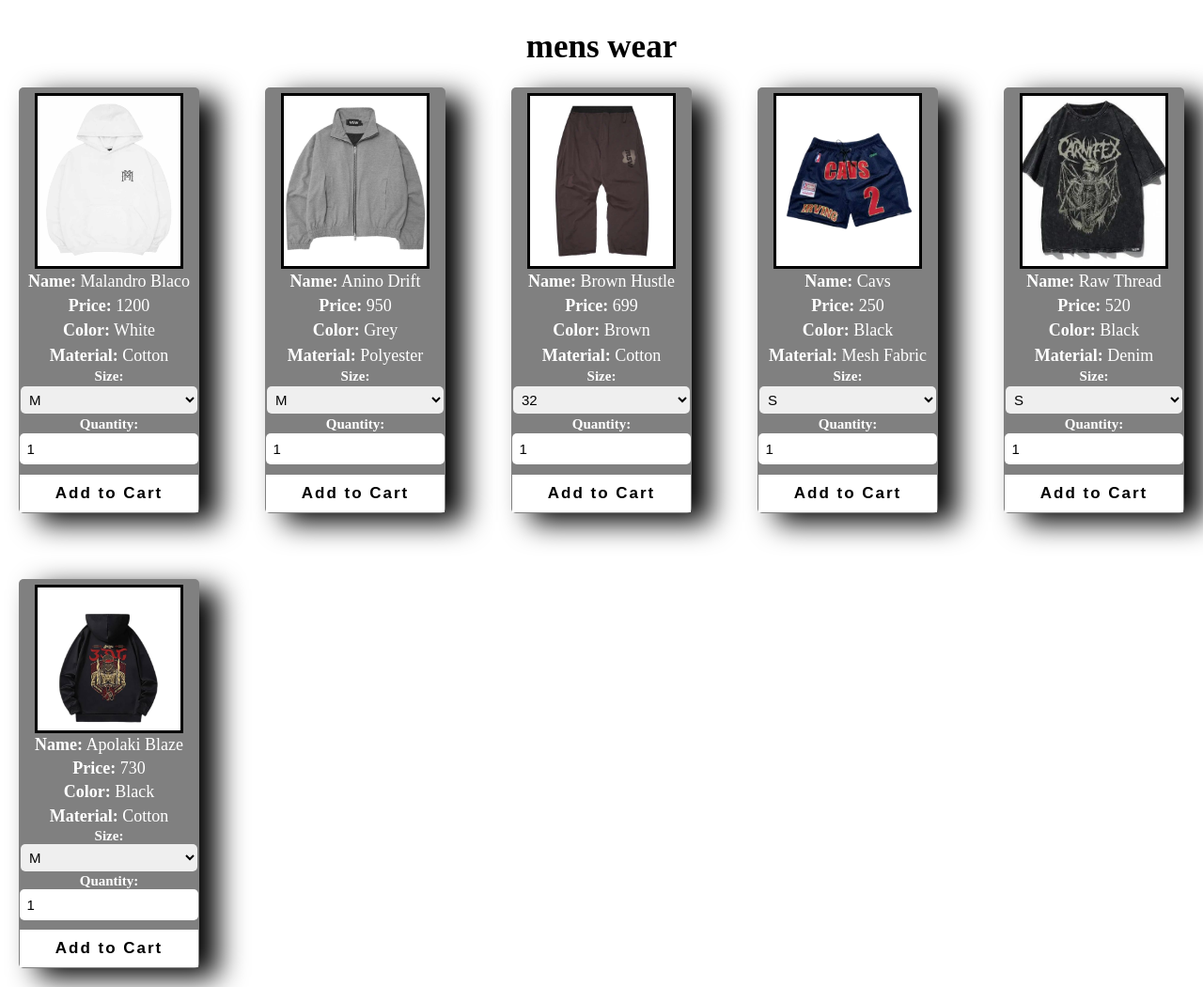
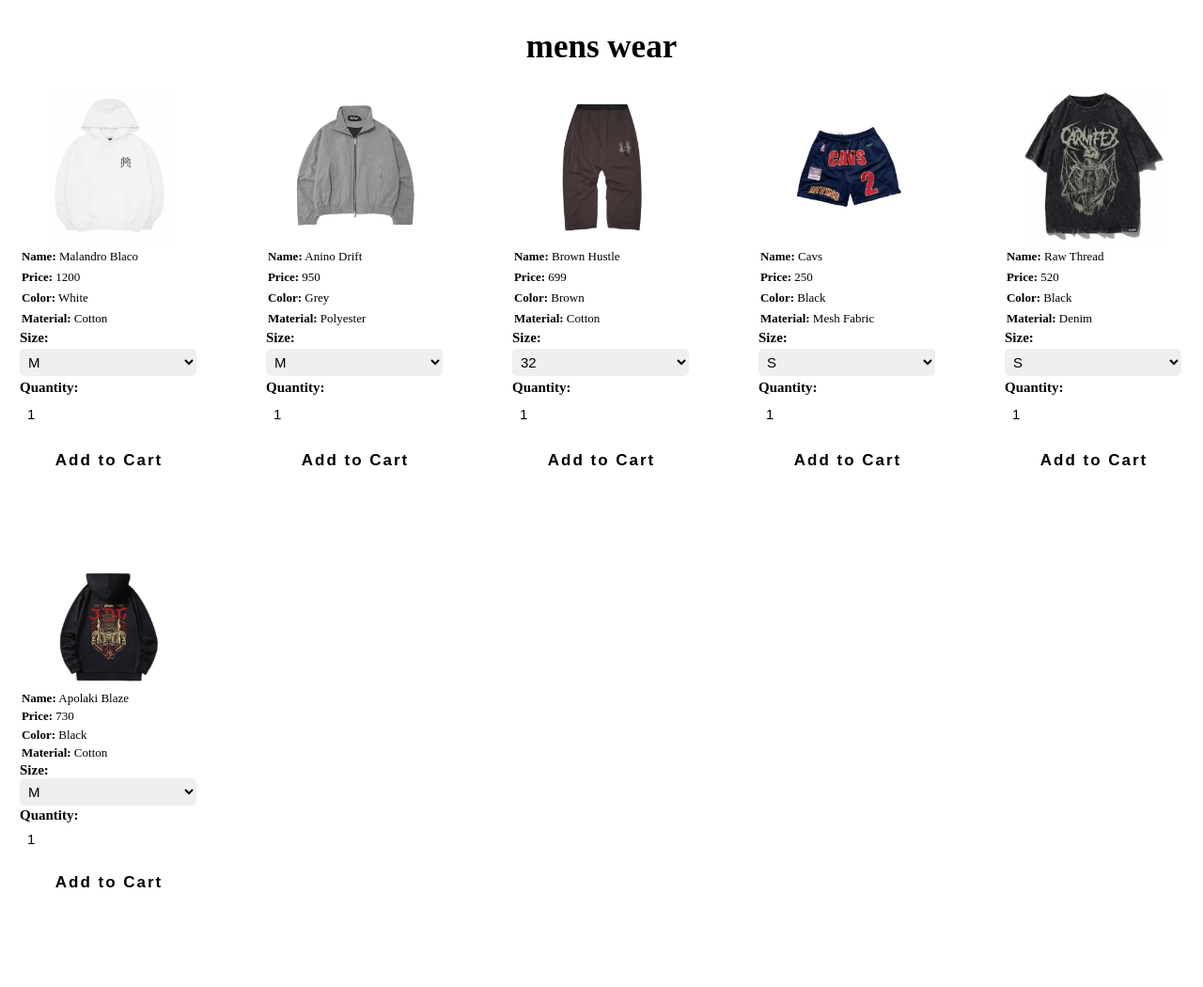
Before and after one commit to supclarence/Hype-Distric, a PHP site: the page made by mens page.html in a window 1280 px wide. Shown: the part 227-1277 px from the top of the page at 94% size. After the commit the page ends 1171 px from the top, so only its background shows below. Run offline with PHP 8.4, Linux system fonts and the light colour scheme.

Commit message:
Update pages-style.css

```diff
--- a/pages-style.css
+++ b/pages-style.css
@@ -108,21 +108,20 @@ nav{
     padding:14px;
     position:sticky;
     top:0px;
-    width:100vw;
+    width:100%;
     z-index:1;
     overflow-x:hidden;
 }
 
 .product{
-    background-color:grey;
+    background-color:transparent;
     border-radius:5px;
-    box-shadow: 20px 10px 30px black;
     padding:1px;
     max-height:1000px;
     display: flex;
     flex-direction: column;
     justify-content: space-between;
-    align-items: center;
+    align-items:flex-start;
 }
 
 .product-grid{
@@ -132,16 +131,16 @@ nav{
     gap:70px;
     font-size:25px;
     text-align:center;
+
 }
 
 .product img{
-    margin-top:5px;
-    border:solid;
+    align-self: center;
     height:40%;
     width:80%;
     filter:brightness(1);
     max-width:100%;
-    object-fit: cover;
+    object-fit:contain;
 }
 
 
@@ -149,7 +148,9 @@ nav{
     margin:1%;
     line-height: 1.2;
     font-size: 18px;
-    color:white;
+    color:black;
+    text-align:left;
+    font-size:small;
 }
 
 .product button{
@@ -170,7 +171,7 @@ nav{
 
 .product label{
     font-size:15px;
-    color:white;
+    color:black;
 }
 
 .product select{
```
